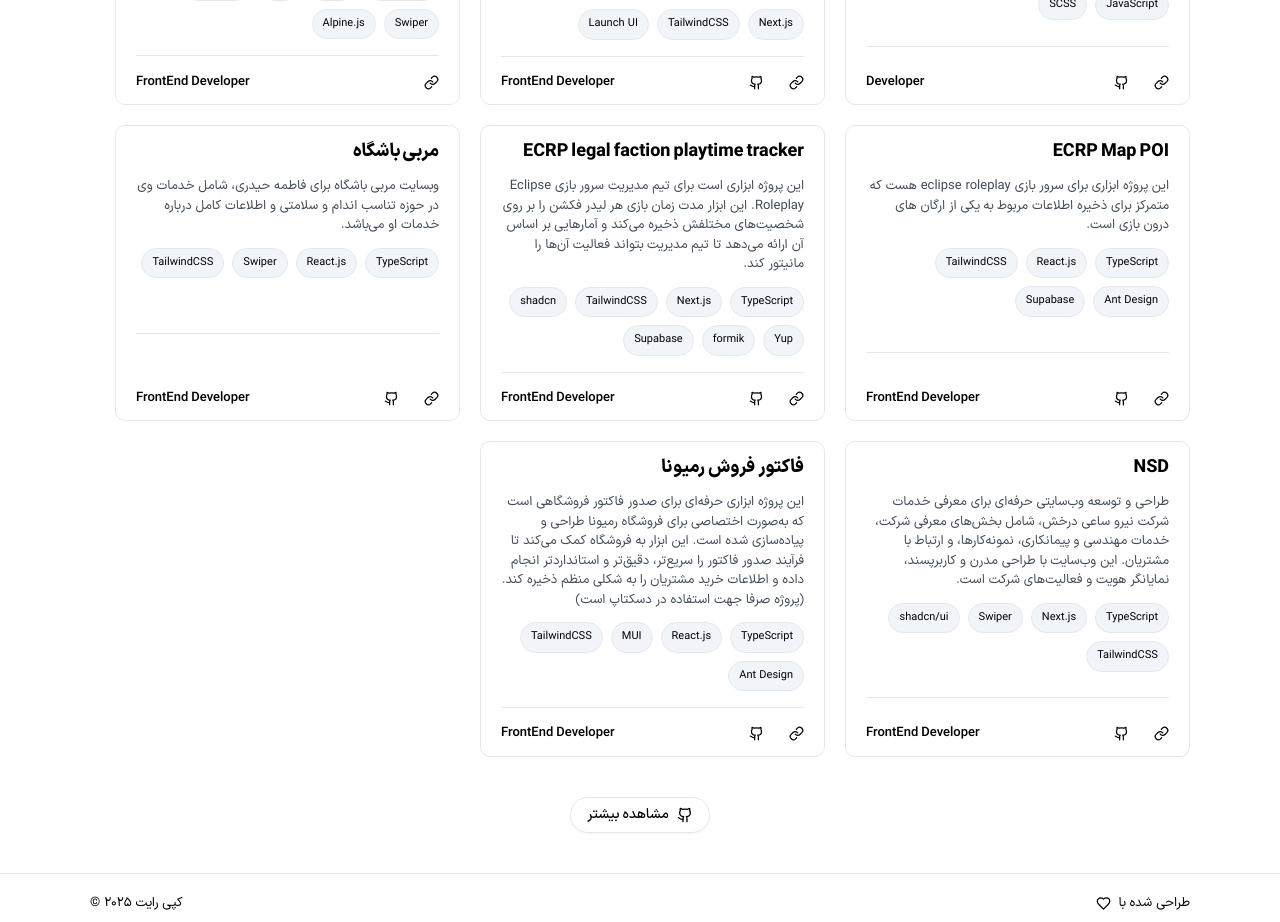
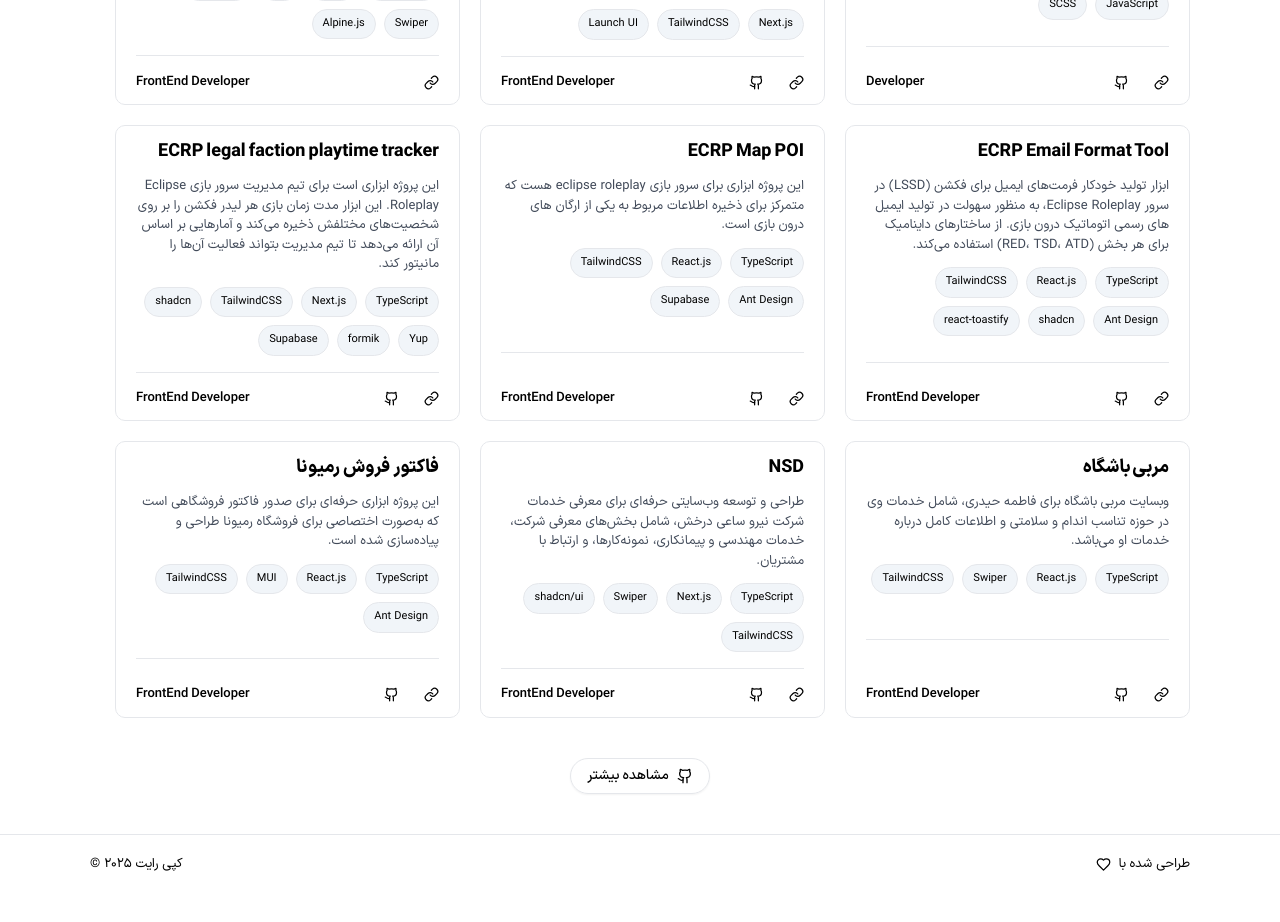
Before and after one commit to dofxo/dofxo.ir, a React (Vite) app: page / in a window 1280 px wide. Shown: the part 1400-2322 px from the top of the page. After the commit the page ends 2294 px from the top, so only its background shows below. Built offline with nearby package versions, Linux system fonts and the light colour scheme; no server answers.

Commit message:
feat: add new project

```diff
--- a/src/data/projects.ts
+++ b/src/data/projects.ts
@@ -44,6 +44,20 @@ export const projects: projectsType = [
 	},
 	{
 		title: {
+			fa: "ECRP Email Format Tool",
+			en: "ECRP Email Format Tool",
+		},
+		websiteLink: "https://dofxo.github.io/LSSD-email-format-tool/",
+		sourceCode: "https://github.com/dofxo/LSSD-email-format-tool",
+		role: "FrontEnd Developer",
+		description: {
+			fa: `ابزار تولید خودکار فرمت‌های ایمیل برای فکشن (LSSD) در سرور Eclipse Roleplay، به منظور سهولت در تولید ایمیل های رسمی اتوماتیک درون بازی. از ساختارهای داینامیک برای هر بخش (RED، TSD، ATD) استفاده می‌کند.`,
+			en: `Email Format Tool designed to streamline creation and management of official LSSD email format responses for the Eclipse Roleplay server. Provides automated, division-specific format generation for RED, TSD, and ATD units, supporting dynamic input handling, deputy data persistence, and instant clipboard copy for in-game use.`,
+		},
+		skills: ["TypeScript", "React.js", "TailwindCSS", "Ant Design", "shadcn", "react-toastify"],
+	},
+	{
+		title: {
 			fa: "ECRP Map POI",
 			en: "ECRP Map POI",
 		},
@@ -52,8 +66,7 @@ export const projects: projectsType = [
 		role: "FrontEnd Developer",
 		description: {
 			fa: `این پروژه ابزاری برای سرور بازی eclipse roleplay هست که متمرکز برای ذخیره اطلاعات مربوط به یکی از ارگان های درون بازی است.`,
-			en: `This project is a tool for the Eclipse Roleplay game server, focused on storing data related to one of the in-game organizations.
-`,
+			en: `This project is a tool for the Eclipse Roleplay game server, focused on storing data related to one of the in-game organizations.`,
 		},
 		skills: ["TypeScript", "React.js", "TailwindCSS", "Ant Design", "Supabase"],
 	},
@@ -66,7 +79,7 @@ export const projects: projectsType = [
 		sourceCode: "https://github.com/dofxo/ecrp-lfm",
 		role: "FrontEnd Developer",
 		description: {
-			fa: `این پروژه ابزاری است برای تیم مدیریت  سرور بازی Eclipse Roleplay. این ابزار مدت زمان بازی هر لیدر  فکشن را بر روی شخصیت‌های مختلفش ذخیره می‌کند و آمارهایی بر اساس آن ارائه می‌دهد تا تیم مدیریت بتواند فعالیت آن‌ها را  مانیتور کند.`,
+			fa: `این پروژه ابزاری است برای تیم مدیریت سرور بازی Eclipse Roleplay. این ابزار مدت زمان بازی هر لیدر فکشن را بر روی شخصیت‌های مختلفش ذخیره می‌کند و آمارهایی بر اساس آن ارائه می‌دهد تا تیم مدیریت بتواند فعالیت آن‌ها را مانیتور کند.`,
 			en: `This project is a tool designed for the Faction Management Team of the Eclipse Roleplay game server. It tracks each faction leader’s playtime on their individual game characters and provides statistics based on that playtime, helping the Legal Management Team monitor their activity.`,
 		},
 		skills: ["TypeScript", "Next.js", "TailwindCSS", "shadcn", "Yup", "formik", "Supabase"],
@@ -94,8 +107,8 @@ export const projects: projectsType = [
 		sourceCode: "https://github.com/fulcain/niro-saee",
 		role: "FrontEnd Developer",
 		description: {
-			fa: `طراحی و توسعه وب‌سایتی حرفه‌ای برای معرفی خدمات شرکت نیرو ساعی درخش، شامل بخش‌های معرفی شرکت، خدمات مهندسی و پیمانکاری، نمونه‌کارها، و ارتباط با مشتریان. این وب‌سایت با طراحی مدرن و کاربرپسند، نمایانگر هویت و فعالیت‌های شرکت است.`,
-			en: `A professional website designed and developed for Niro Saee Derakhsh company, showcasing its engineering and contracting services, portfolio, and client communication. The site features a modern and user-friendly design that reflects the company's identity and activities.`,
+			fa: `طراحی و توسعه وب‌سایتی حرفه‌ای برای معرفی خدمات شرکت نیرو ساعی درخش، شامل بخش‌های معرفی شرکت، خدمات مهندسی و پیمانکاری، نمونه‌کارها، و ارتباط با مشتریان.`,
+			en: `A professional website designed and developed for Niro Saee Derakhsh company, showcasing its engineering and contracting services, portfolio, and client communication.`,
 		},
 		skills: ["TypeScript", "Next.js", "Swiper", "shadcn/ui", "TailwindCSS"],
 	},
@@ -108,8 +121,8 @@ export const projects: projectsType = [
 		sourceCode: "https://github.com/Silverethical/online_invoice/",
 		role: "FrontEnd Developer",
 		description: {
-			fa: `این پروژه ابزاری حرفه‌ای برای صدور فاکتور فروشگاهی است که به‌صورت اختصاصی برای فروشگاه رمیونا طراحی و پیاده‌سازی شده است. این ابزار به فروشگاه کمک می‌کند تا فرآیند صدور فاکتور را سریع‌تر، دقیق‌تر و استانداردتر انجام داده و اطلاعات خرید مشتریان را به شکلی منظم ذخیره کند. (پروژه صرفا جهت استفاده در دسکتاپ است)`,
-			en: `A professional invoicing tool specifically designed for Remiona store. It helps streamline the billing process, making it faster, more accurate, and standardized while neatly storing customer purchase information. (Desktop-only project)`,
+			fa: `این پروژه ابزاری حرفه‌ای برای صدور فاکتور فروشگاهی است که به‌صورت اختصاصی برای فروشگاه رمیونا طراحی و پیاده‌سازی شده است.`,
+			en: `A professional invoicing tool specifically designed for Remiona store. It helps streamline the billing process, making it faster, more accurate, and standardized while neatly storing customer purchase information.`,
 		},
 		skills: ["TypeScript", "React.js", "MUI", "TailwindCSS", "Ant Design"],
 	},
```
